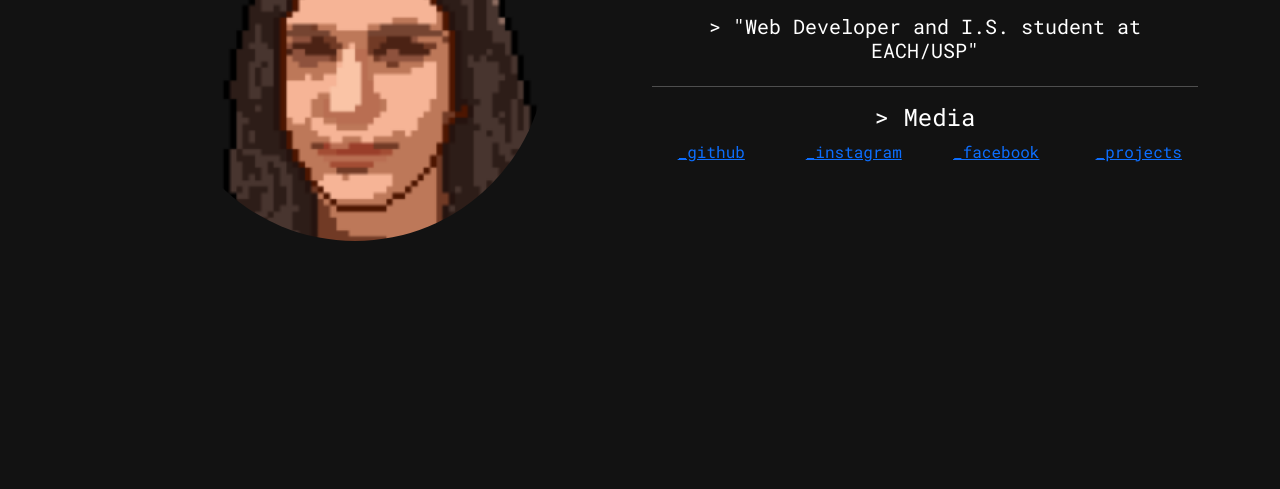
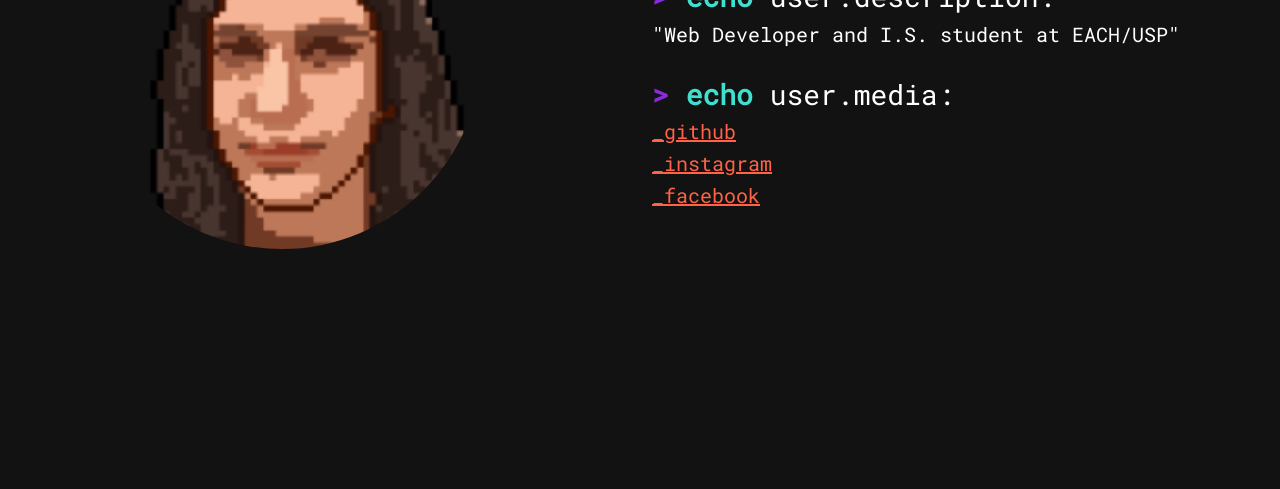
Before and after one commit to bambans/bambans.github.io, a plain HTML site: page index.html in a window 1280 px wide. Shown: the part 311-800 px from the top of the page. Drawn offline with nearby package versions, Linux system fonts and the light colour scheme.

Commit message:
my personal page - 2.0

```diff
--- /dev/null
+++ b/css/style.css
@@ -0,0 +1,47 @@
+@import url('https://fonts.googleapis.com/css2?family=Roboto+Mono:wght@300;400&display=swap');
+
+body {
+    background-color: #121212;
+    color: white;
+    text-align: justify;
+    font-family: 'Roboto Mono', monospace;
+}
+.container{
+    margin: 10rem auto 0vh auto;
+    width: 100vw;
+}
+img{
+    height: 25rem;
+    border-radius: 50%;
+}
+.content{
+    margin: auto;
+}
+.p{
+    color:blueviolet;
+}
+.b{
+    color: turquoise;
+}
+h2{
+    text-align: center;
+}
+a{
+    color: tomato;
+}
+a:hover{
+    color: rgb(127, 19, 0);
+}
+
+@media screen and (max-width: 900px){
+    img{
+        margin: 0px auto 0px auto;
+        height: 20rem;
+    }
+    .container{
+        margin: auto;
+    }
+    h2{
+        text-align: justify;
+    }
+}
--- a/css/style_mobile.css
+++ /dev/null
@@ -1,27 +0,0 @@
-@import url('https://fonts.googleapis.com/css2?family=Roboto+Mono:wght@300;400&display=swap');
-
-body {
-    background-color: #121212;
-    color: white;
-    text-align: center;
-    font-family: 'Roboto Mono', monospace;
-}
-.img-me{
-    background: url("../img/otavio_pixel.png") no-repeat center center;
-    background-size: contain;
-    margin: auto;
-    clip-path: circle(10rem at center);
-    height: 25rem;
-}
-.content{
-    margin: auto;
-}
-h1{
-    font-size: 1.25rem;
-}
-h5{
-    font-size: 0.75rem;
-}
-.links{
-    margin-bottom: 1rem;
-}
--- a/css/style_pc.css
+++ /dev/null
@@ -1,24 +0,0 @@
-@import url('https://fonts.googleapis.com/css2?family=Roboto+Mono:wght@300;400&display=swap');
-
-body {
-    background-color: #121212;
-    color: white;
-    text-align: center;
-    font-family: 'Roboto Mono', monospace;
-}
-.container{
-    margin: 10rem auto 0vh auto;
-}
-.img-me{
-    background: url("../img/otavio_pixel.png") no-repeat center center;
-    background-size: contain;
-    clip-path: circle(12rem at center);
-    margin: auto;
-    height: 25rem;
-}
-.content{
-    margin: auto;
-}
-h1{
-    white-space: nowrap;
-}
--- a/index.html
+++ b/index.html
@@ -23,51 +23,67 @@
 
         <!-- CSS -->
         <link href="https://cdn.jsdelivr.net/npm/bootstrap@5.0.2/dist/css/bootstrap.min.css" rel="stylesheet" integrity="sha384-EVSTQN3/azprG1Anm3QDgpJLIm9Nao0Yz1ztcQTwFspd3yD65VohhpuuCOmLASjC" crossorigin="anonymous">
-        <link rel="stylesheet" media="screen and (min-width: 900px)" href="css/style_pc.css">
-        <link rel="stylesheet" media="screen and (max-width: 600px)" href="css/style_mobile.css">
+        <link rel="stylesheet" href="css/style.css">
     </head>
     <body>
         <div class="container">
             <div class="row">
                 <div class="col-md-6">
-                    <div class="img-me"></div>
+                    <div class="row">
+                        <div class="col-md-12">
+                            <div class="img-me">
+                                <img src="img/otavio_pixel.png" alt="otavio_pic">
+                            </div>
+                        </div>
+                    </div>
                 </div>
                 <div class="col-md-6 content">
+                    <br>
                     <div class="row">
                         <div class="col-md-12">
-                            <h1><b style="color: blueviolet;">~$</b>otavio_rodrigues_bambans</h1>
+                            <h3><b class="p">></b> <b class="b">echo</b> user.name:</h3>
+                            <h5>@otavio_bambans</h5>
                         </div>
                     </div>
                     <br>
                     <div class="row">
                         <div class="col-md-12">
-                            <h5>> "Web Developer and I.S. student at EACH/USP"</h5>
+                            <h3><b class="p">></b> <b class="b">echo</b> user.description:</h3>
+                            <h5>"Web Developer and I.S. student at EACH/USP"</h5>
                         </div>
                     </div>
-                    <hr>
-                    <div class="row">
+                    <br>
+                    <div class="row links">
                         <div class="col-md-12">
                             <div class="row">
                                 <div class="col-md-12">
-                                    <h4>> Media</h4>
+                                    <h3><b class="p">></b> <b class="b">echo</b> user.media:</h3>
                                 </div>
                             </div>
-                            <div class="row links">
-                                <div class="col-md-3">
-                                    <a target="_blank" href="https://github.com/otaviobambans/">_github</a>
+                            <div class="row">
+                                <div class="col-md-12">
+                                    <h5>
+                                        <a target="_blank" href="https://github.com/otaviobambans/">_github</a>
+                                    </h5>
                                 </div>
-                                <div class="col-md-3">
-                                    <a target="_blank" href="https://www.instagram.com/otavio_bambans/">_instagram</a>
+                            </div>
+                            <div class="row">
+                                <div class="col-md-12">
+                                    <h5>
+                                        <a target="_blank" href="https://www.instagram.com/otavio_bambans/">_instagram</a>
+                                    </h5>
                                 </div>
-                                <div class="col-md-3">
-                                    <a target="_blank" href="https://www.facebook.com/otavio.rodrigues.bambans">_facebook</a>
-                                </div>
-                                <div class="col-md-3">
-                                    <a target="_blank" href="http://otaviobambans.000webhostapp.com/">_projects</a>
+                            </div>
+                            <div class="row">
+                                <div class="col-md-12">
+                                    <h5>
+                                        <a target="_blank" href="https://www.facebook.com/otavio.rodrigues.bambans">_facebook</a>
+                                    </h5>
                                 </div>
                             </div>
                         </div>
                     </div>
+                    <br>
                 </div>
             </div>
         </div>
```
